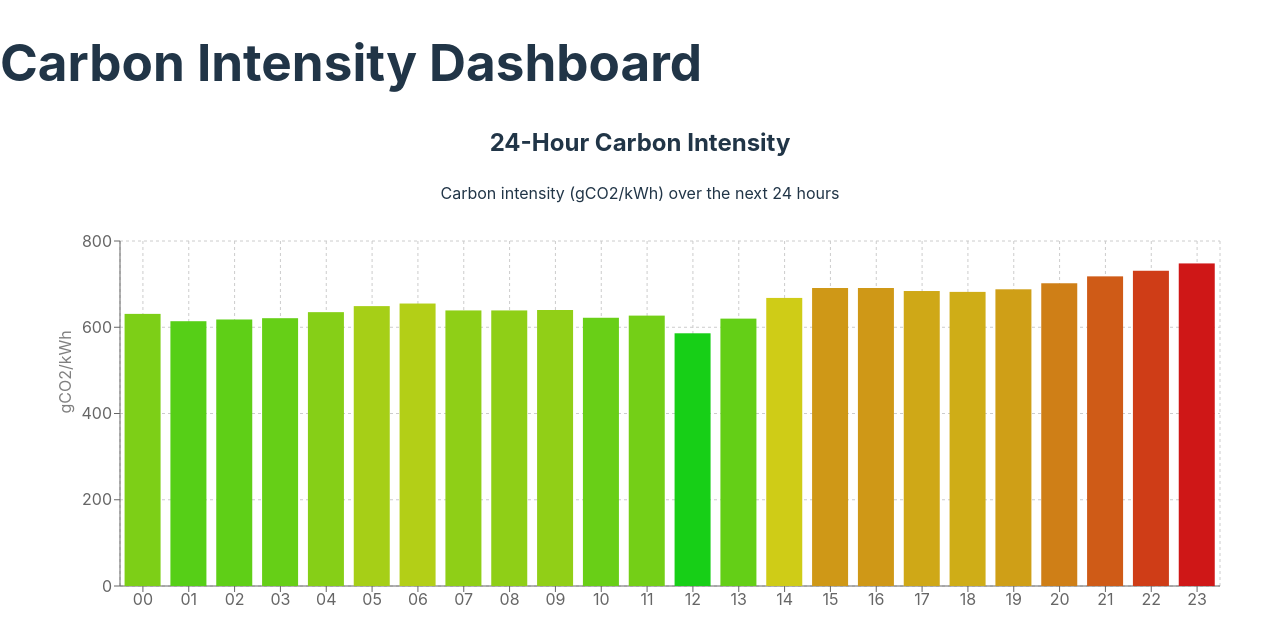
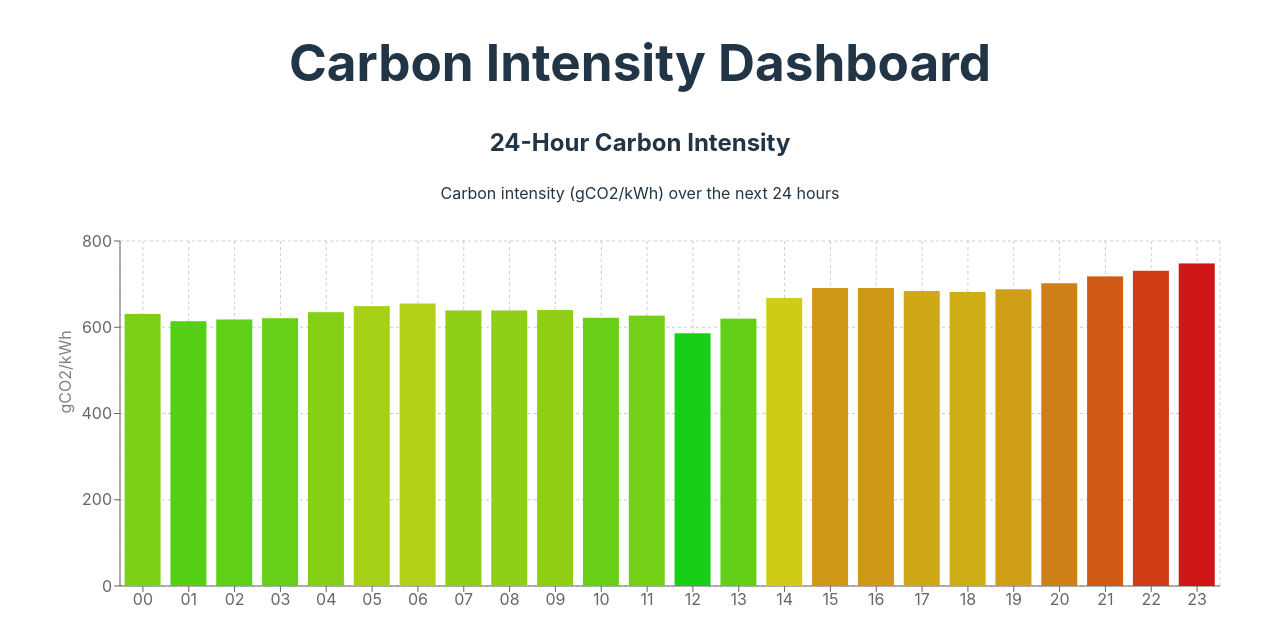
Before and after one commit to alexkozhura/eco-charger-frontend, a React (Vite) app: page / in a window 1280 px wide. Shown: the top 644 px of the page. Built offline with nearby package versions, Linux system fonts and the light colour scheme.

Commit message:
fix: center dashboard title using inline styles

```diff
--- a/src/App.tsx
+++ b/src/App.tsx
@@ -4,7 +4,7 @@ function App() {
   return (
     <div className="flex flex-col items-center min-h-screen bg-gray-50">
       <div className="w-full max-w-4xl text-center">
-        <h1 className="my-8 text-2xl font-bold">Carbon Intensity Dashboard</h1>
+        <h1 style={{textAlign: 'center'}} className="my-8 text-2xl font-bold">Carbon Intensity Dashboard</h1>
       </div>
       <CarbonIntensityChart />
     </div>
```
Also changed, not shown: 1 other file (tests, documents, lock files or other folders).
